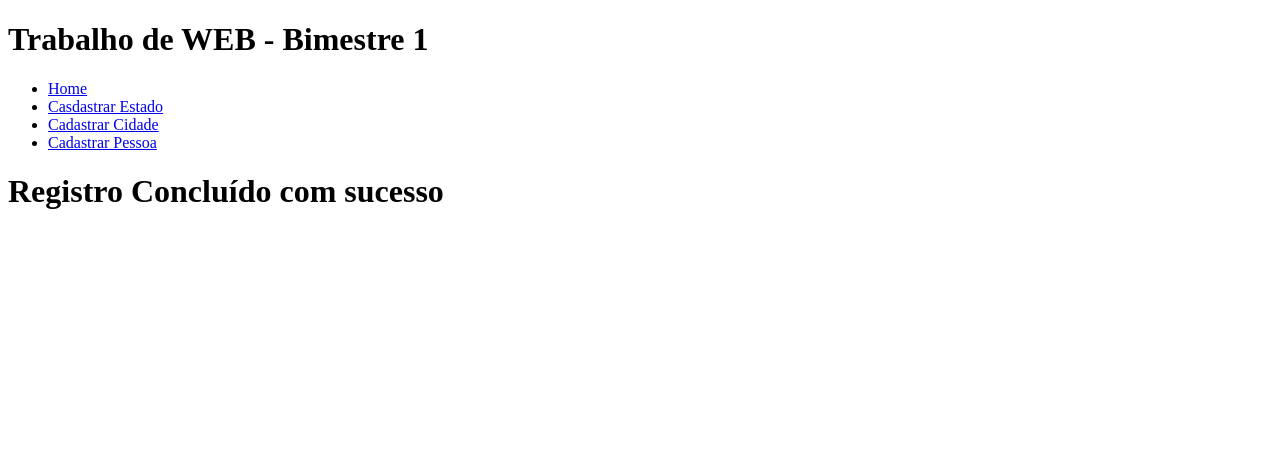
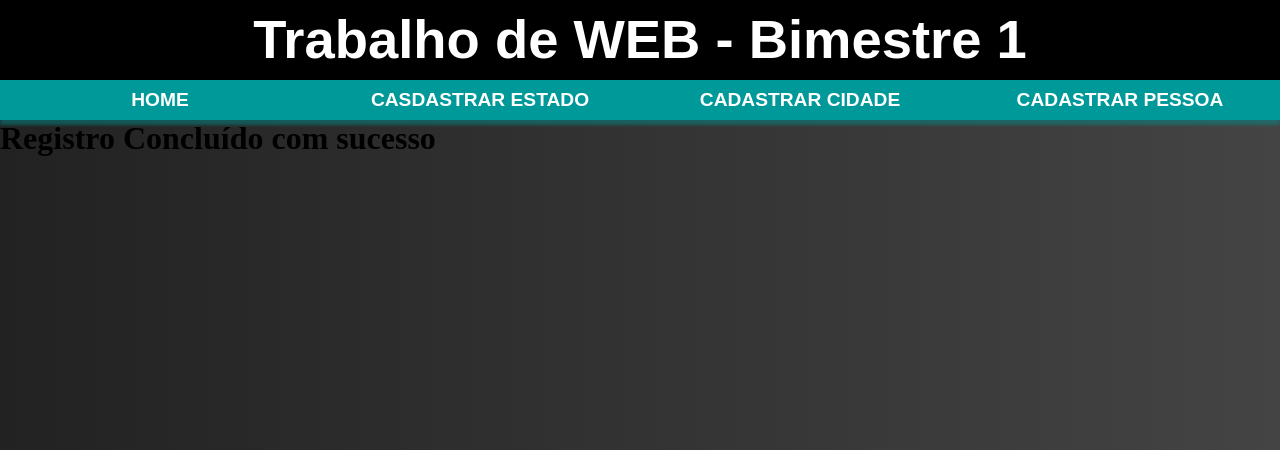
Before and after one commit to gasottorodrigues/T1, a PHP site: page /cadastro_estado.php in a window 1280 px wide. Shown: the top 450 px of the page. Run offline with PHP 8.4, Linux system fonts and the light colour scheme; data that the repository does not hold is empty.

Commit message:
Inclusão do arquivo interface.css e adição do link com o arquivo dentro dos arquivos .php

```diff
--- a/cadastro_cidade.php
+++ b/cadastro_cidade.php
@@ -2,8 +2,9 @@
 <!DOCTYPE html>
 <html>
 	<head>
-		<title>Cidade Concluído</title>
+		<title>Cadastrar Cidade</title>
 		<meta charset="utf-8">
+		<link rel="stylesheet" type="text/css" href="css/interface.css">
 	</head>
 	<body>
 
--- a/cadastro_estado.php
+++ b/cadastro_estado.php
@@ -2,10 +2,10 @@
 <!DOCTYPE html>
 <html>
 	<head>
-		<title>Estado Concluído</title>
+		<title>Cadastrar Cidade</title>
 		<meta charset="utf-8">
+		<link rel="stylesheet" type="text/css" href="css/interface.css">
 	</head>
-	<body>
 	<?php
 
 		include "cabecalho.php";
--- a/cadastro_usuario.php
+++ b/cadastro_usuario.php
@@ -2,7 +2,9 @@
 <!DOCTYPE html>
 <html>
 	<head>
-		<title>Cadastro</title>
+		<title>Cadastrar Cidade</title>
+		<meta charset="utf-8">
+		<link rel="stylesheet" type="text/css" href="css/interface.css">
 	</head>
 	<body>
 		<?php
--- /dev/null
+++ b/css/interface.css
@@ -0,0 +1,70 @@
+*{
+	padding:0;
+	margin:0;
+}
+
+body{
+	background: linear-gradient(to right,#222, #444);
+}
+
+header{
+	width: 100%;
+	height: 80px;
+	line-height: 80px;
+	/*background:linear-gradient(to right top, #066, #033);*/
+	background-color:#000;
+	color:#FFF;
+	font-size: 1.7em;
+	text-align: center;
+	font-family: sans-serif;
+	transition:font-size 0.3s;
+}
+
+nav{
+	width:100%;
+	background-color:#099;
+	box-shadow:0px 5px 3px rgba(0,140,140,0.5);
+}
+
+nav ul{
+	display:flex;
+	justify-content: center;
+	list-style: none;
+}
+nav ul li{
+	width: 25%;
+	height: 40px;
+	line-height: 40px;
+	text-align: center;
+	padding:0;
+	transition:0.5s;
+}
+
+li a{
+
+	display:block;
+	width:100%;
+	text-decoration: none;
+	text-transform: uppercase;
+	color:white;
+	font-weight: bold;
+	font-family:sans-serif;
+	font-size:1.2em;
+	transition:all 0.3s;
+	line-height: 40px;
+	text-align: center;
+
+}
+
+nav li:hover{
+	box-shadow:inset 0px -40px rgba(0,120,120, 0.8);
+}
+
+.main-container{
+	margin:40px auto;
+	width:80%;
+	padding:20px;
+	border-radius:20px;
+	box-shadow:3px 3px 10px rgba(0,0,0,0.3);
+	background:white;
+}
--- a/form_cidade.php
+++ b/form_cidade.php
@@ -4,11 +4,13 @@
 	<head>
 		<title>Cadastrar Cidade</title>
 		<meta charset="utf-8">
+		<link rel="stylesheet" type="text/css" href="css/interface.css">
 	</head>
 	<body>
 
 		<?php include "cabecalho.php"; ?>
 
+		<div class="main-container">
 			<form action="cadastro_cidade.php" method="post">
 				<p>
 					<label>Estado:</label>
@@ -19,7 +21,7 @@
 							$xml = simplexml_load_file('xml/estado.xml');
 
 							foreach($xml as $estd){
-							echo "<option value= '". $estd->sigla ."'>"³ ."</option>";
+								echo "<option value= '". $estd->sigla ."'>" ."</option>";
 							}
 						}else{
 							echo"<option selected>Não há estados Cadastrados</option>";
@@ -36,5 +38,6 @@
 
 				<input type="submit" name="envio" value="Cadastrar" <?php if($semcad){ echo"disabled = 'disabled'";} ?> >
 			</form>
+		</div>
 	</body>
 </html>
--- a/form_estado.php
+++ b/form_estado.php
@@ -3,8 +3,9 @@
 <!DOCTYPE html>
 <html>
 	<head>
-		<title>Cadastrar Estados</title>
+		<title>Cadastrar Cidade</title>
 		<meta charset="utf-8">
+		<link rel="stylesheet" type="text/css" href="css/interface.css">
 	</head>
 
 	<body>
--- a/form_usuario.php
+++ b/form_usuario.php
@@ -2,8 +2,9 @@
 <!DOCTYPE html>
 <html>
 	<head>
-		<title>Cadastrar Pessoa</title>
+		<title>Cadastrar Cidade</title>
 		<meta charset="utf-8">
+		<link rel="stylesheet" type="text/css" href="css/interface.css">
 	</head>
 	<body>
 
--- a/index.php
+++ b/index.php
@@ -2,8 +2,9 @@
 <!DOCTYPE html>
 <html>
 	<head>
-		<title>Home</title>
+		<title>Cadastrar Cidade</title>
 		<meta charset="utf-8">
+		<link rel="stylesheet" type="text/css" href="css/interface.css">
 	</head>
 	<body>
 		<?php include "cabecalho.php"; ?>
```
Also changed, not shown: xml/uploader.txt (added). Lines whose indentation alone changed are shown as unchanged.
